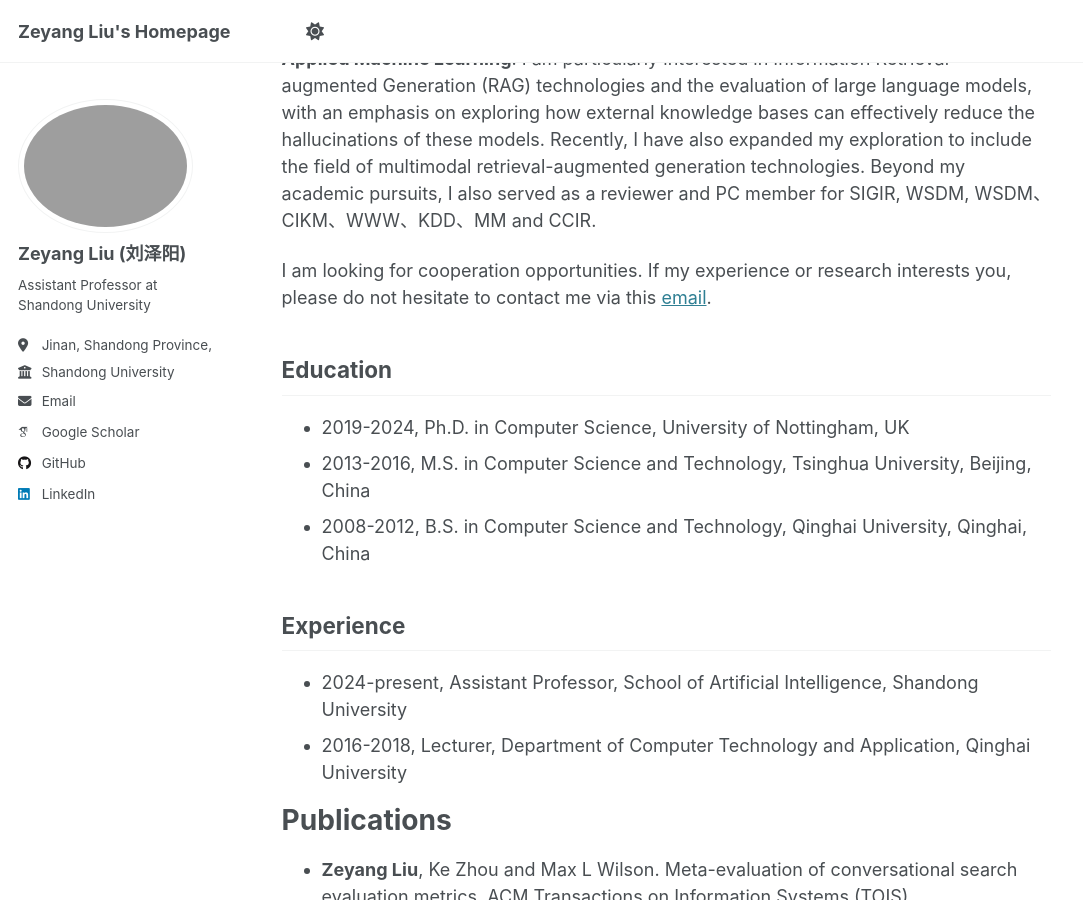
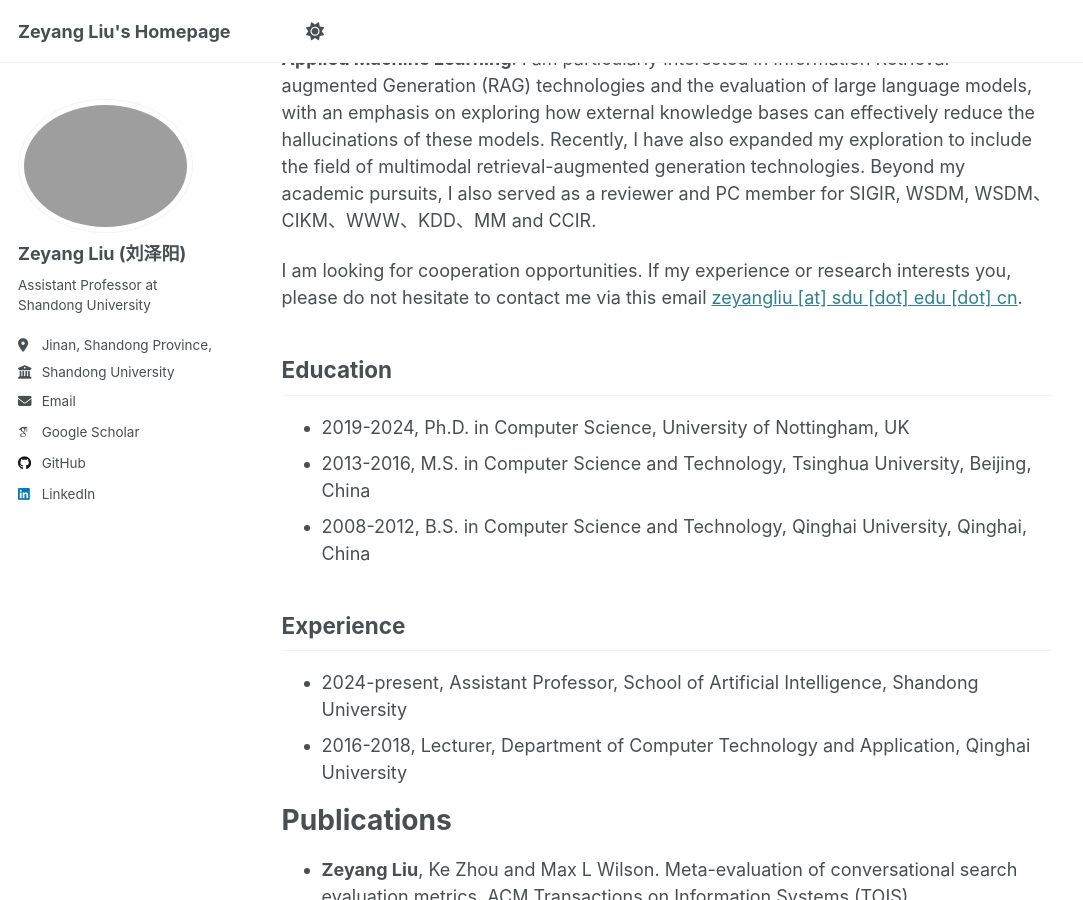
Before and after one commit to zy-liu/zy-liu.github.io, a Jekyll site: the page built from _pages/about.md, in a window 1280 px wide and 900 px high, scrolled down 377 px. Shown: the whole window, without its empty margins (0-1083 px from the left). Built offline with Jekyll 4.4.1, drawn with Linux system fonts in a browser that asks for light colours; some web fonts are replaced.

Commit message:
Update about.md

```diff
--- a/_pages/about.md
+++ b/_pages/about.md
@@ -13,7 +13,7 @@ My name is Zeyang Liu (刘泽阳, in Chinese). I am now an Assistant Professor a
 
 My research interests include **Information Retrieval**, **Natural Language Processing** and **Applied Machine Learning**. I am particularly interested in Information Retrieval-augmented Generation (RAG) technologies and the evaluation of large language models, with an emphasis on exploring how external knowledge bases can effectively reduce the hallucinations of these models. Recently, I have also expanded my exploration to include the field of multimodal retrieval-augmented generation technologies. Beyond my academic pursuits, I also served as a reviewer and PC member for SIGIR, WSDM, WSDM、CIKM、WWW、KDD、MM and CCIR.
 
-I am looking for cooperation opportunities. If my experience or research interests you, please do not hesitate to contact me via this [email](mailto:zeyangliu@sdu.edu.cn).
+I am looking for cooperation opportunities. If my experience or research interests you, please do not hesitate to contact me via this email [zeyangliu [at] sdu [dot] edu [dot] cn](mailto:zeyangliu@sdu.edu.cn).
 
 ## Education
 
```
